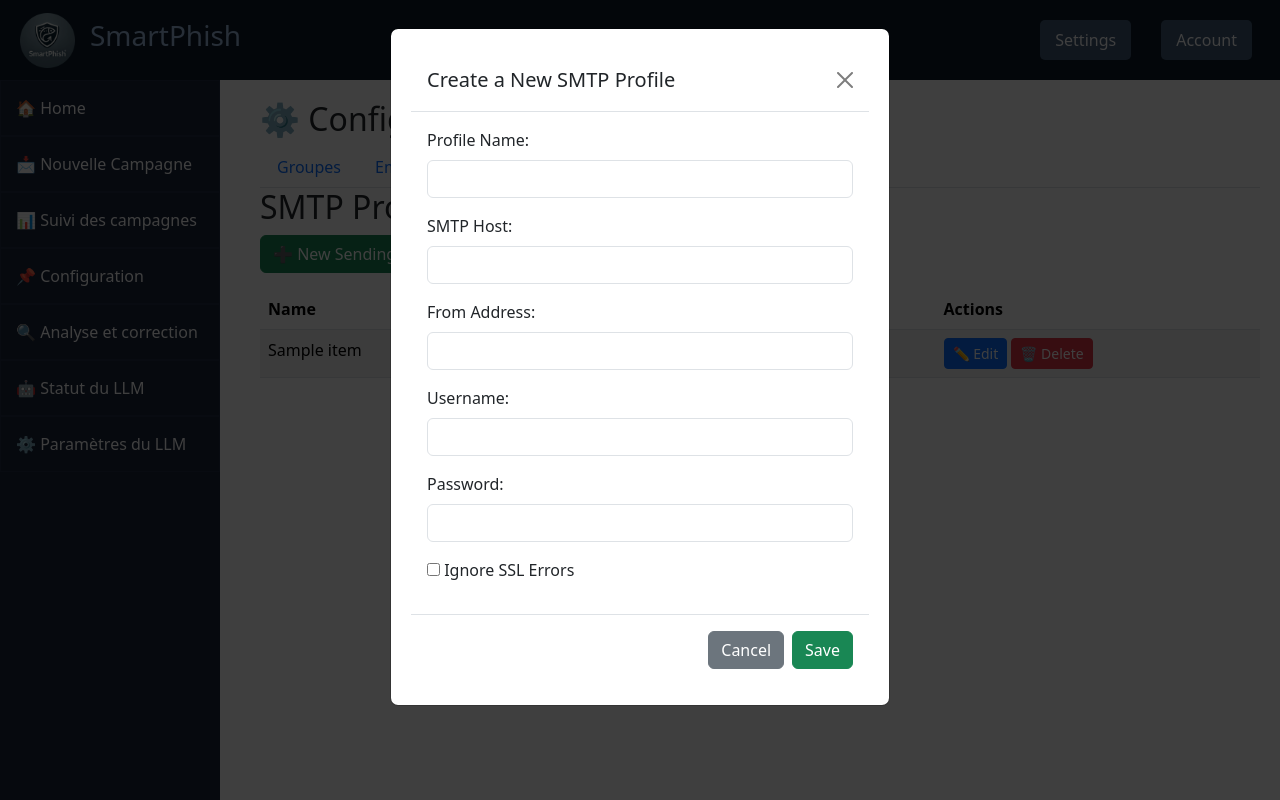
After one commit to Maxencedu66/smartphish, a Flask app: page /config-smtp in a window 1280 px wide, after a click on "➕ New Sending Profile". The commit adds this page. Run offline with Flask 3, Linux system fonts and the light colour scheme; tables that the repository leaves empty hold one stand-in row (values such as "Sample post"); a database or web service that is not in the repository returns one stand-in record (values such as "Sample title"); data that the repository does not hold is empty; parts of the project's set-up code (start-up, migrations or seed data) failed here and were passed over; some libraries are stand-ins or nearby versions.

Commit message:
Front du sending profile

```diff
--- a/src/routes/frontend_routes.py
+++ b/src/routes/frontend_routes.py
@@ -1,8 +1,8 @@
 # Routes pour afficher les pages HTML, évite de tout mélanger dans le fichier principal app.py
 
 from flask import Blueprint, render_template, Flask, render_template, request, jsonify, redirect, url_for
-from src.services.llm_service import generate_phishing_email, get_ollama_status
-from src.services.gophish_service import get_campaigns, get_groups, create_group, delete_group, update_group, get_groupsid
+from src.services.llm_service import *
+from src.services.gophish_service import *
 import json
 
 bp = Blueprint('frontend', __name__, static_folder='../static', template_folder='../templates')
@@ -98,6 +98,11 @@ def llm_settings():
 def maj_status():
     return render_template('maj-status.html')
 
+
+
+# ---------------------------
+# Routes pour les groupes
+# ---------------------------
 @bp.route('/config-groups')
 def config_groups():
     groups_data = get_groups()  # Renvoie un tableau de groupes
@@ -164,7 +169,11 @@ def delete_group_frontend(group_id):
     return jsonify(response)
 
 
+
+# ---------------------------
 # Routes pour les templates de mail
+# ---------------------------
+
 
 @bp.route('/config-emails', methods=['GET'])
 def config_emails():
@@ -245,3 +254,31 @@ def delete_template_frontend(template_id):
     from src.services.gophish_service import delete_template
     response = delete_template(template_id)
     return jsonify(response)
+
+
+
+# ---------------------------
+# Routes pour les Sending Profiles (Profils SMTP)
+# ---------------------------
+@bp.route('/config-smtp')
+def config_smtp():
+    smtp_profiles = get_sending_profiles()  # Récupérer tous les profils SMTP
+    return render_template('config-smtp.html', smtp_profiles=smtp_profiles)
+
+@bp.route('/config-smtp/<int:profile_id>', methods=['GET'])
+def get_smtp_profile(profile_id):
+    return jsonify(get_sending_profile(profile_id))
+
+@bp.route('/config-smtp', methods=['POST'])
+def new_smtp_submit():
+    data = request.get_json()
+    return jsonify(create_sending_profile(data))
+
+@bp.route('/config-smtp/<int:profile_id>', methods=['PUT'])
+def update_smtp_submit(profile_id):
+    data = request.get_json()
+    return jsonify(update_sending_profile(profile_id, data))
+
+@bp.route('/config-smtp/<int:profile_id>', methods=['DELETE'])
+def delete_smtp(profile_id):
+    return jsonify(delete_sending_profile(profile_id))
--- a/src/templates/config-emails.html
+++ b/src/templates/config-emails.html
@@ -15,6 +15,10 @@
     <li class="nav-item">
       <a class="nav-link {% if request.path == '/config-landing-pages' %}active{% endif %}" href="{{ url_for('frontend.config_landing_pages') }}">Landing Pages</a>
     </li>
+    <li class="nav-item">
+      <a class="nav-link {% if request.path == '/config-smtp' %}active{% endif %}" href="{{ url_for('frontend.config_smtp') }}">Sending Profile</a>
+    </li>
+
 </ul>
 
 <div class="tab-content mt-3">
--- a/src/templates/config-groups.html
+++ b/src/templates/config-groups.html
@@ -14,6 +14,10 @@
     <li class="nav-item">
       <a class="nav-link {% if request.path == '/config-landing-pages' %}active{% endif %}" href="{{ url_for('frontend.config_landing_pages') }}">Landing Pages</a>
     </li>
+    <li class="nav-item">
+      <a class="nav-link {% if request.path == '/config-smtp' %}active{% endif %}" href="{{ url_for('frontend.config_smtp') }}">Sending Profile</a>
+    </li>
+
 </ul>
 
 
--- a/src/templates/config-landing-pages.html
+++ b/src/templates/config-landing-pages.html
@@ -14,6 +14,10 @@
     <li class="nav-item">
       <a class="nav-link {% if request.path == '/config-landing-pages' %}active{% endif %}" href="{{ url_for('frontend.config_landing_pages') }}">Landing Pages</a>
     </li>
+    <li class="nav-item">
+      <a class="nav-link {% if request.path == '/config-smtp' %}active{% endif %}" href="{{ url_for('frontend.config_smtp') }}">Sending Profile</a>
+    </li>
+
 </ul>
 
 
--- /dev/null
+++ b/src/templates/config-smtp.html
@@ -0,0 +1,243 @@
+{% extends "index.html" %}
+{% block title %}Configuration SMTP Profiles - SmartPhish{% endblock %}
+
+{% block content %}
+<h2>⚙️ Configuration</h2>
+
+<ul class="nav nav-tabs">
+    <li class="nav-item">
+      <a class="nav-link {% if request.path == '/config-groups' %}active{% endif %}" href="{{ url_for('frontend.config_groups') }}">Groupes</a>
+    </li>
+    <li class="nav-item">
+      <a class="nav-link {% if request.path == '/config-emails' %}active{% endif %}" href="{{ url_for('frontend.config_emails') }}">Email Templates</a>
+    </li>
+    <li class="nav-item">
+      <a class="nav-link {% if request.path == '/config-landing-pages' %}active{% endif %}" href="{{ url_for('frontend.config_landing_pages') }}">Landing Pages</a>
+    </li>
+    <li class="nav-item">
+        <a class="nav-link {% if request.path == '/config-smtp' %}active{% endif %}" href="{{ url_for('frontend.config_smtp') }}">Sending Profile</a>
+    </li>
+
+</ul>
+
+
+
+<h2> SMTP Profiles</h2>
+
+<!-- Button to open "New Sending Profile" modal -->
+<button class="btn btn-success mb-3" data-bs-toggle="modal" data-bs-target="#newSmtpModal">
+    ➕ New Sending Profile
+  </button>
+
+
+<!-- Table des Sending Profiles -->
+<table id="smtpTable" class="table table-striped">
+  <thead>
+    <tr>
+      <th>Name</th>
+      <th>Host</th>
+      <th>From Address</th>
+      <th>Actions</th>
+    </tr>
+  </thead>
+  <tbody>
+    {% for profile in smtp_profiles %}
+    <tr>
+      <td>{{ profile.name }}</td>
+      <td>{{ profile.host }}</td>
+      <td>{{ profile.from_address }}</td>
+      <td>
+        <button class="btn btn-primary btn-sm edit-smtp"
+                data-id="{{ profile.id }}"
+                data-bs-toggle="modal"
+                data-bs-target="#editSmtpModal">
+          ✏️ Edit
+        </button>
+
+        <button class="btn btn-danger btn-sm delete-smtp" data-id="{{ profile.id }}">
+          🗑️ Delete
+        </button>
+      </td>
+    </tr>
+    {% endfor %}
+  </tbody>
+</table>
+
+<!-- ========== MODAL: CREATE NEW SMTP PROFILE ========== -->
+<div class="modal fade" id="newSmtpModal" tabindex="-1" aria-hidden="true">
+  <div class="modal-dialog">
+    <div class="modal-content">
+      <div class="modal-header">
+        <h5 class="modal-title">Create a New SMTP Profile</h5>
+        <button type="button" class="btn-close" data-bs-dismiss="modal" aria-label="Close"></button>
+      </div>
+      <div class="modal-body">
+        <form id="newSmtpForm">
+          <div class="mb-3">
+            <label for="newSmtpName" class="form-label">Profile Name:</label>
+            <input type="text" id="newSmtpName" class="form-control" required>
+          </div>
+          <div class="mb-3">
+            <label for="newSmtpHost" class="form-label">SMTP Host:</label>
+            <input type="text" id="newSmtpHost" class="form-control" required>
+          </div>
+          <div class="mb-3">
+            <label for="newSmtpFromAddress" class="form-label">From Address:</label>
+            <input type="email" id="newSmtpFromAddress" class="form-control" required>
+          </div>
+          <div class="mb-3">
+            <label for="newSmtpUsername" class="form-label">Username:</label>
+            <input type="text" id="newSmtpUsername" class="form-control">
+          </div>
+          <div class="mb-3">
+            <label for="newSmtpPassword" class="form-label">Password:</label>
+            <input type="password" id="newSmtpPassword" class="form-control">
+          </div>
+          <div class="mb-3">
+            <label>
+              <input type="checkbox" id="newSmtpIgnoreCert"> Ignore SSL Errors
+            </label>
+          </div>
+        </form>
+      </div>
+      <div class="modal-footer">
+        <button class="btn btn-secondary" data-bs-dismiss="modal">Cancel</button>
+        <button class="btn btn-success" onclick="submitNewSmtp()">Save</button>
+      </div>
+    </div>
+  </div>
+</div>
+
+<!-- ========== MODAL: EDIT SMTP PROFILE ========== -->
+<div class="modal fade" id="editSmtpModal" tabindex="-1" aria-hidden="true">
+  <div class="modal-dialog">
+    <div class="modal-content">
+      <div class="modal-header">
+        <h5 class="modal-title">Edit SMTP Profile</h5>
+        <button type="button" class="btn-close" data-bs-dismiss="modal" aria-label="Close"></button>
+      </div>
+      <div class="modal-body">
+        <form id="editSmtpForm">
+          <input type="hidden" id="editSmtpId">
+          <div class="mb-3">
+            <label for="editSmtpName" class="form-label">Profile Name:</label>
+            <input type="text" id="editSmtpName" class="form-control" required>
+          </div>
+          <div class="mb-3">
+            <label for="editSmtpHost" class="form-label">SMTP Host:</label>
+            <input type="text" id="editSmtpHost" class="form-control" required>
+          </div>
+          <div class="mb-3">
+            <label for="editSmtpFromAddress" class="form-label">From Address:</label>
+            <input type="email" id="editSmtpFromAddress" class="form-control" required>
+          </div>
+        </form>
+      </div>
+      <div class="modal-footer">
+        <button class="btn btn-secondary" data-bs-dismiss="modal">Cancel</button>
+        <button class="btn btn-primary" onclick="submitEditedSmtp()">Save Changes</button>
+      </div>
+    </div>
+  </div>
+</div>
+
+
+
+<script>
+  function submitNewSmtp() {
+    const data = {
+      name: document.getElementById("newSmtpName").value,
+      host: document.getElementById("newSmtpHost").value,
+      from_address: document.getElementById("newSmtpFromAddress").value,
+      username: document.getElementById("newSmtpUsername").value,
+      password: document.getElementById("newSmtpPassword").value,
+      ignore_cert_errors: document.getElementById("newSmtpIgnoreCert").checked
+    };
+
+    fetch("/config-smtp", {
+      method: "POST",
+      headers: { "Content-Type": "application/json" },
+      body: JSON.stringify(data)
+    })
+    .then(res => res.json())
+    .then(() => location.reload())
+    .catch(err => console.error(err));
+  }
+
+  function submitEditedSmtp() {
+    const profileId = document.getElementById("editSmtpId").value;
+    const data = {
+      id: parseInt(profileId, 10),
+      name: document.getElementById("editSmtpName").value,
+      host: document.getElementById("editSmtpHost").value,
+      from_address: document.getElementById("editSmtpFromAddress").value
+    };
+
+    fetch(`/config-smtp/${profileId}`, {
+      method: "PUT",
+      headers: { "Content-Type": "application/json" },
+      body: JSON.stringify(data)
+    })
+    .then(res => res.json())
+    .then(() => location.reload())
+    .catch(err => console.error(err));
+  }
+
+    //    SUPPRESSION D'UN SMTP PROFILE
+    document.querySelectorAll(".delete-smtp").forEach(btn => {
+        btn.addEventListener("click", function() {
+        const profileId = this.getAttribute("data-id");
+
+        if (!confirm("Are you sure you want to delete this sending profile?")) return;
+
+        fetch(`/config-smtp/${profileId}`, {
+            method: "DELETE"
+        })
+        .then(res => res.json())
+        .then(data => {
+            if (data.error) {
+            alert("Error: " + data.error);
+            } else {
+            location.reload();  // Recharge la page pour mettre à jour la liste
+            }
+        })
+        .catch(err => console.error("Error deleting SMTP profile:", err));
+        });
+    });
+
+
+    // -----------------------------------------------
+    //         CHARGER UN SENDING PROFILE POUR EDITION
+    // -----------------------------------------------
+    document.querySelectorAll(".edit-smtp").forEach(btn => {
+        btn.addEventListener("click", function() {
+        const profileId = this.getAttribute("data-id");
+
+        // Nettoyer les champs avant de charger les nouvelles données
+        document.getElementById("editSmtpId").value = "";
+        document.getElementById("editSmtpName").value = "";
+        document.getElementById("editSmtpHost").value = "";
+        document.getElementById("editSmtpFromAddress").value = "";
+
+        fetch(`/config-smtp/${profileId}`)
+            .then(response => response.json())
+            .then(data => {
+            if (data.error) {
+                alert("Error fetching SMTP profile: " + data.error);
+                return;
+            }
+
+            // Remplir les champs du formulaire avec les données récupérées
+            document.getElementById("editSmtpId").value = data.id;
+            document.getElementById("editSmtpName").value = data.name;
+            document.getElementById("editSmtpHost").value = data.host;
+            document.getElementById("editSmtpFromAddress").value = data.from_address;
+            })
+            .catch(err => console.error("Error fetching SMTP profile:", err));
+        });
+    });
+
+
+</script>
+
+{% endblock %}
```
